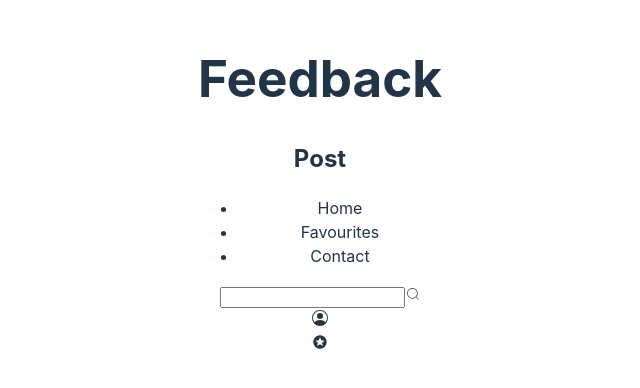
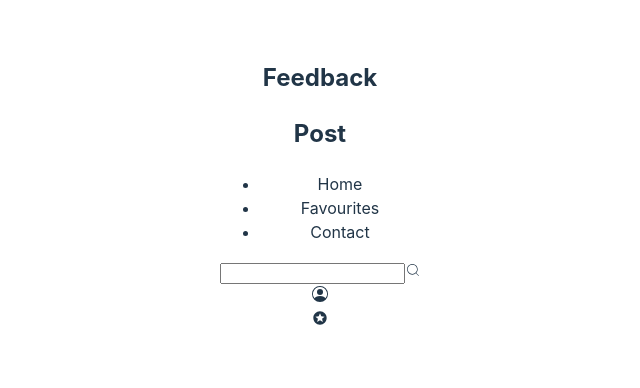
Before and after one commit to Moiso2001/FeedbackPost, a React (Vite) app: page /restaurant/1 in a window 1280 px wide. Shown: the part 214-602 px from the top of the page, without its empty margins (320-960 px from the left). Built offline with nearby package versions, Linux system fonts and the light colour scheme.

Commit message:
Adding favorite icon menus

```diff
--- a/src/components/Cards/Card/Card.tsx
+++ b/src/components/Cards/Card/Card.tsx
@@ -1,4 +1,7 @@
 import React from 'react';
+
+/* React Icons */
+import {AiOutlineHeart} from "react-icons/ai"
 
 type CardProps = {
     id: number
@@ -14,6 +17,9 @@ export default function Card({id, img, name, description, cost, location, menu}:
   return (
     <div>
         <div>
+          <AiOutlineHeart/>
+        </div>
+        <div>
             <img src={img}/>
         </div>
         <div>
--- a/src/components/Header/Header.tsx
+++ b/src/components/Header/Header.tsx
@@ -1,5 +1,5 @@
 /* React God */
-import React from 'react';
+//import React from 'react';
 
 /* REACT ICONS */
 import {CiSearch} from "react-icons/ci";
@@ -10,7 +10,7 @@ export default function Header() {
   return (
     <div>
         <div>
-            <h1>Feedback</h1>
+            <h2>Feedback</h2>
             <h2>Post</h2>
         </div>
         <div>
```
